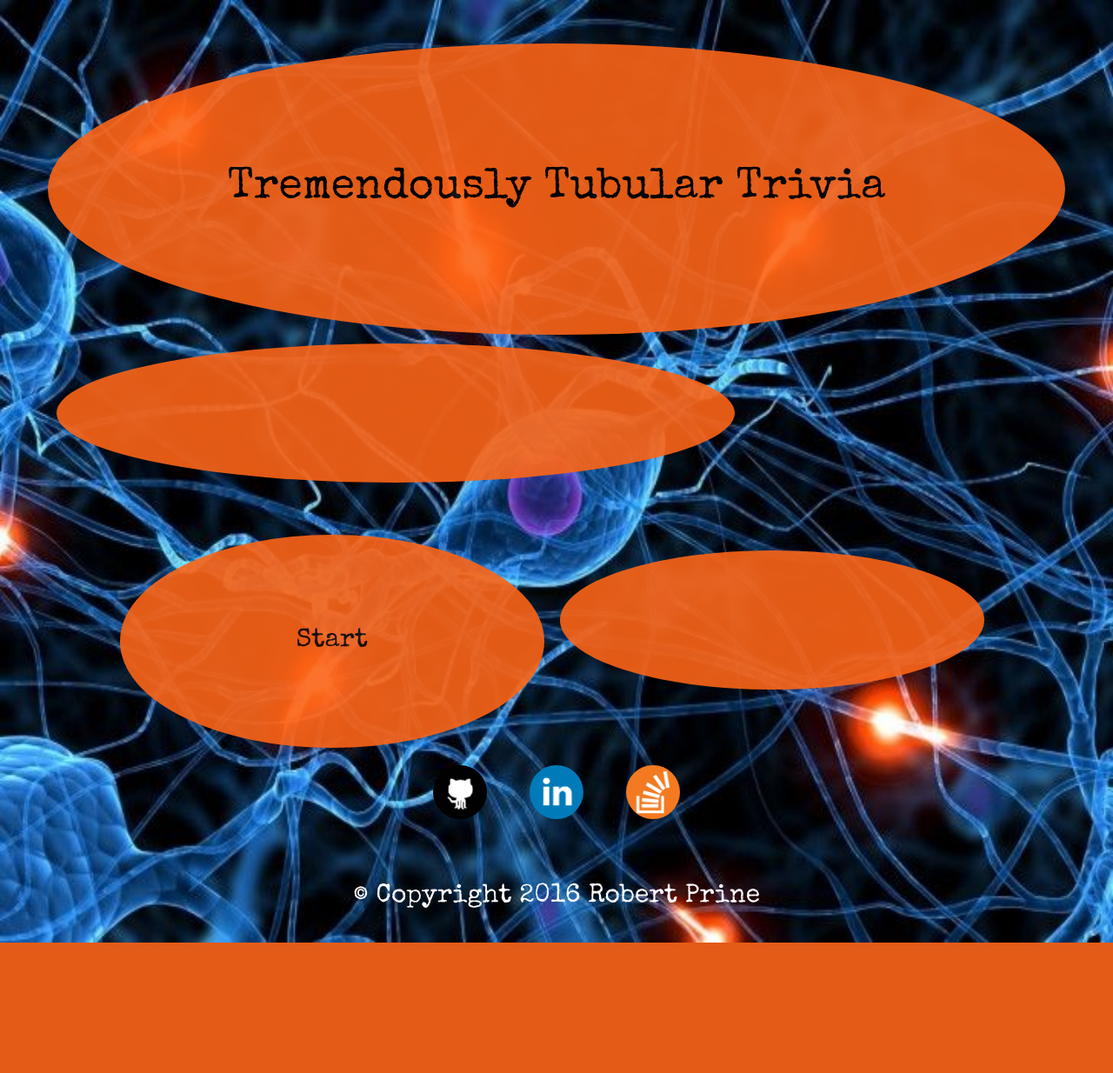
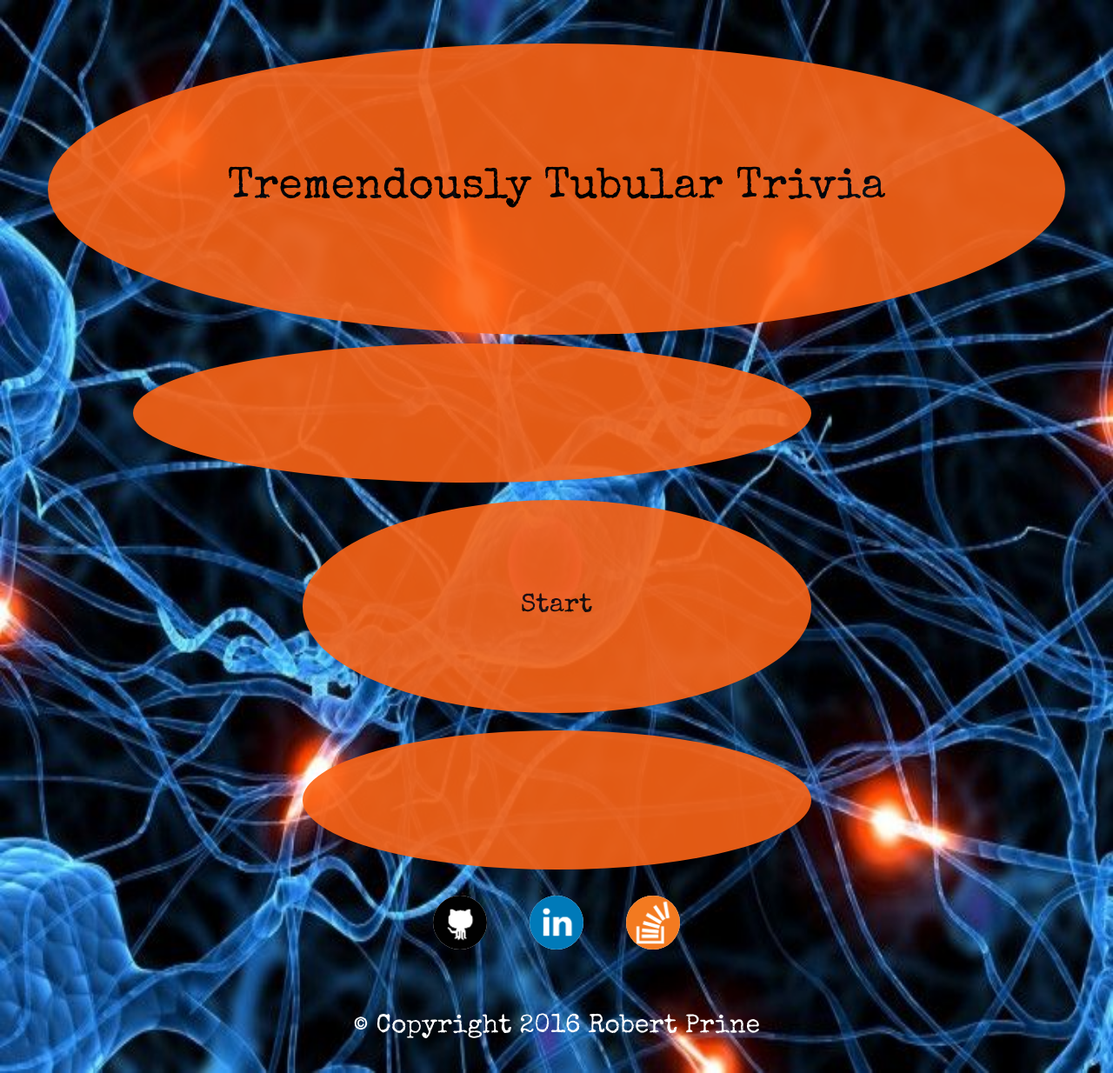
Before and after one commit to robertprine2/TriviaGame, a PHP site: page / in a window 1280 px wide. Shown: the whole page at 87% size. Before the commit the page ends 1084 px from the top, so only its background shows below. Run offline with PHP 8.4, Linux system fonts and the light colour scheme.

Commit message:
Made the offset work by taking out left and right margins, but even after removing padding col 6s won't allign next to eachother

```diff
--- a/assets/css/style.css
+++ b/assets/css/style.css
@@ -18,7 +18,10 @@ body {
 	-moz-border-radius: 50%;
 	-webkit-border-radius: 50%;
 	border-radius: 50%;
-	padding: 80px;
+	padding-top: 80px;
+	padding-bottom: 80px;
+	padding-left: 0px;
+	padding-right: 0px;
 }
 
 h1 {
@@ -35,13 +38,20 @@ h1 {
 /* Timer countdown */
 
 #time {
-	margin: 10px;
+	margin-top: 10px;
+	margin-bottom: 10px;
 }
 
 /* Question area */
 
 #question {
-	margin: 10px;
+	margin-top: 10px;
+	margin-bottom: 10px;
+}
+
+#buttons {
+	margin-top: 10px;
+	margin-bottom: 10px;
 }
 
 /* buttons/answers */
--- a/index.html
+++ b/index.html
@@ -26,7 +26,7 @@
 
 		<div class="row">
 
-			<div class="col-sm-8 col-sm-offset-2 bgColor" id="question">
+			<div class="col-sm-8 col-sm-offset-1 bgColor" id="question">
 
 			</div>
 
@@ -34,11 +34,11 @@
 
 		<div class="row">
 
-			<div class="col-sm-5 vcenter bgColor" id="buttons">
+			<div class="col-sm-6 vcenter bgColor" id="buttons">
 				<button id="start">Start</button>
 			</div>
 
-			<div class="col-sm-5 vcenter bgColor" id="time">
+			<div class="col-sm-6 vcenter bgColor" id="time">
 
 			</div>
 
```
